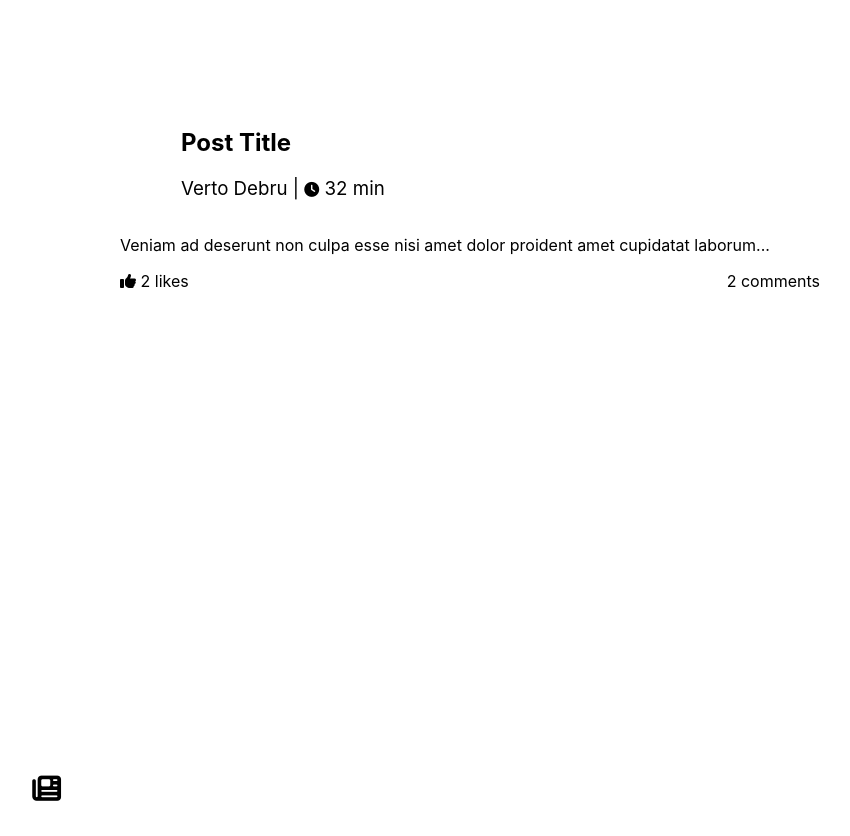
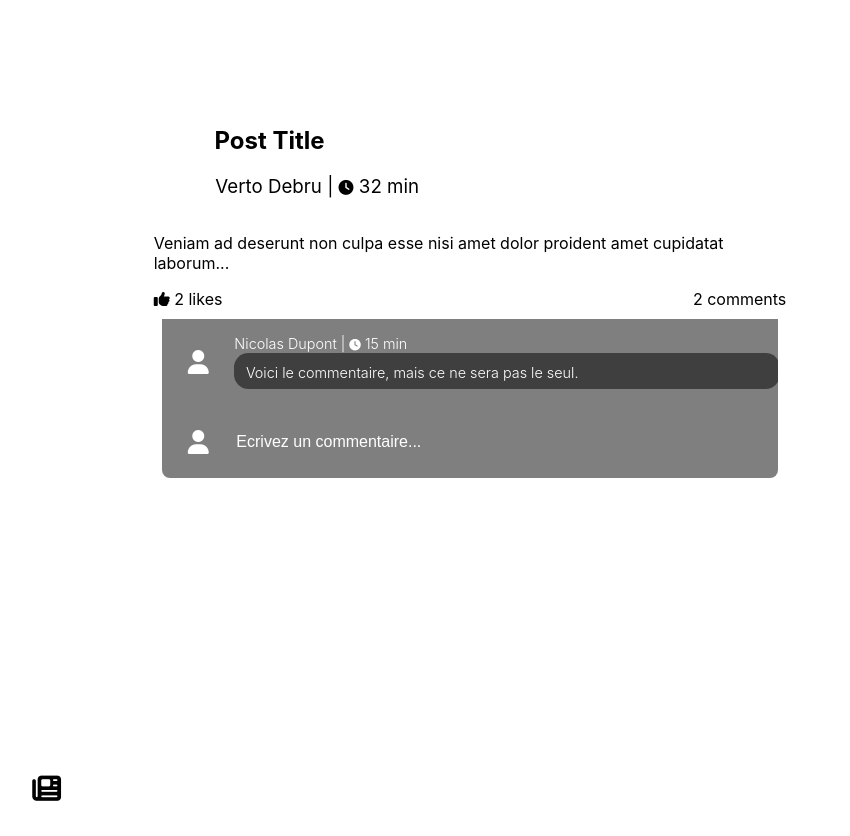
Before and after one commit to VertoDebru/Groupomania, a React (Create React App) app in the folder groupomania_front/: page / in a window 1280 px wide. Shown: the whole page, without its empty margins (170-1020 px from the left). Built offline with nearby package versions, Linux system fonts and the light colour scheme.

Commit message:
Add comments conponents.

```diff
--- /dev/null
+++ b/groupomania_front/src/components/AddComment.js
@@ -0,0 +1,13 @@
+import Avatar from "./Avatar";
+import "../styles/AddComment.css";
+
+function AddComment() {
+  return (
+    <form>
+      <Avatar />
+      <input type='text' placeholder='Ecrivez un commentaire...'></input>
+    </form>
+  );
+}
+
+export default AddComment;
--- a/groupomania_front/src/components/Article.js
+++ b/groupomania_front/src/components/Article.js
@@ -1,24 +1,30 @@
 import Avatar from "./Avatar";
+import Comments from "./Comments";
+import AddComment from "./AddComment";
 import "../styles/Article.css";
-/*import avatar from "../assets/logo192.png";*/
 
 function Article() {
   return (
+    <div>
       <article>
         <div className='header'>
-        {/*<img className='avatar' src={avatar} alt='avatar' />*/}
           <Avatar />
           <div>
             <h2>Post Title</h2>
-          <h3>Verto Debru | <i class="fa-solid fa-clock"></i> 32 min</h3>
+            <h3>Verto Debru | <i className="fa-solid fa-clock"></i> 32 min</h3>
           </div>
         </div>
         <p>Veniam ad deserunt non culpa esse nisi amet dolor proident amet cupidatat laborum...</p>
-      <a href className='like'>
+        <div className='footer'>
+          <a href='true' className='like'>
             <i className='fa-solid fa-thumbs-up'></i> 2 likes
           </a>
-      <a href>2 comments</a>
+          <a href='true'>2 comments</a>
+        </div>
       </article>
+      <Comments />
+      <AddComment />
+    </div>
   );
 }
 
--- /dev/null
+++ b/groupomania_front/src/components/Comments.js
@@ -0,0 +1,18 @@
+import Avatar from "./Avatar";
+import "../styles/Comments.css";
+
+function Comments() {
+  return (
+    <div className='app-comments'>
+      <div className='comment'>
+        <Avatar />
+        <div className='content'>
+          <span>Nicolas Dupont | <i className="fa-solid fa-clock"></i> 15 min</span>
+          <p className='message'>Voici le commentaire, mais ce ne sera pas le seul.</p>
+        </div>
+      </div>
+    </div>
+  );
+}
+
+export default Comments;
--- /dev/null
+++ b/groupomania_front/src/styles/AddComment.css
@@ -0,0 +1,32 @@
+form {
+  display: flex;
+  margin: 0 auto 2em auto;
+  padding: 0.5em;
+  width: 90%;
+  max-height: 150px;
+  background-color: rgba(0, 0, 0, 0.5);
+  border-top: 1px solid var(--font-color);
+  border-radius: 0 0 0.5em 0.5em;
+  color: white;
+  font-weight: 300;
+  overflow: auto;
+}
+
+input::placeholder {
+  color: var(--color-accent);
+  font-weight: 300;
+}
+
+input[type='text'],
+input[type='password'],
+input[type='textarea'] {
+  margin: 5px 0 5px 10px;
+  width: inherit;
+  font-family: 'Josefin Sans', sans-serif;
+  font-size: 1em;
+  padding: 10px 0px;
+  border: 0;
+  color: white;
+  background-color: transparent;
+  border-bottom: 2px solid var(--color-primary);
+}
--- a/groupomania_front/src/styles/Article.css
+++ b/groupomania_front/src/styles/Article.css
@@ -1,13 +1,12 @@
 article {
   position: relative;
   display: flex;
-  flex-wrap: wrap;
-  justify-content: space-between;
-  margin-bottom: 20px;
-  padding: 10px;
+  flex-direction: column;
+  margin: 0 auto;
+  padding: 0.5em;
   width: 95%;
-  max-width: 700px;
   background-color: var(--color-secondary);
+  border-bottom: 2px solid white;
 }
 
 article .header {
@@ -16,13 +15,19 @@ article .header {
   align-items: center;
 }
 
+article .footer {
+  display: flex;
+  justify-content: space-between;
+  align-items: center;
+}
+
 article h2 {
-  padding-left: 5px;
+  padding-left: 0.2em;
   color: var(--color-primary);
 }
 
 article h3 {
-  padding-left: 5px;
+  padding-left: 0.3em;
   color: var(--font-color);
   font-weight: 400;
 }
@@ -45,18 +50,6 @@ article a:hover {
   transition: none;
 }
 
-aside {
-  position: absolute;
-  right: 10px;
-  bottom: -35px;
-  padding: 10px;
-  width: 95%;
-  background-color: rgba(0, 0, 0, 0.5);
-  color: white;
-  font-weight: 300;
-  z-index: -1;
-}
-
 .fa-clock {
   font-size: 0.8em;
 }
--- /dev/null
+++ b/groupomania_front/src/styles/Comments.css
@@ -0,0 +1,45 @@
+.app-comments {
+  display: flex;
+  flex-direction: column;
+  align-items: center;
+  margin: 0 auto;
+  padding: 0.5em;
+  width: 90%;
+  max-height: 150px;
+  background-color: rgba(0, 0, 0, 0.5);
+  color: white;
+  font-weight: 300;
+  overflow: auto;
+}
+
+.app-comments .comment {
+  display: flex;
+  align-items: center;
+  justify-content: space-around;
+  width: 100%;
+}
+
+.comment .content {
+  display: flex;
+  flex-direction: column;
+  width: 100%;
+  padding: 0.5em;
+}
+
+.content span {
+  font-size: 0.9em;
+}
+
+.comment .message {
+  width: 100%;
+  margin-block-start: 0.1em;
+  margin-block-end: 0.1em;
+  padding: 0.8em 0.5em 0.5em 0.8em;
+  background-color: rgba(0,0,0,0.5);
+  border-radius: 1em;
+  font-size: 0.9em;
+}
+
+span .fa-clock {
+  font-size: 0.8em;
+}
```
Lines whose indentation alone changed are shown as unchanged.
